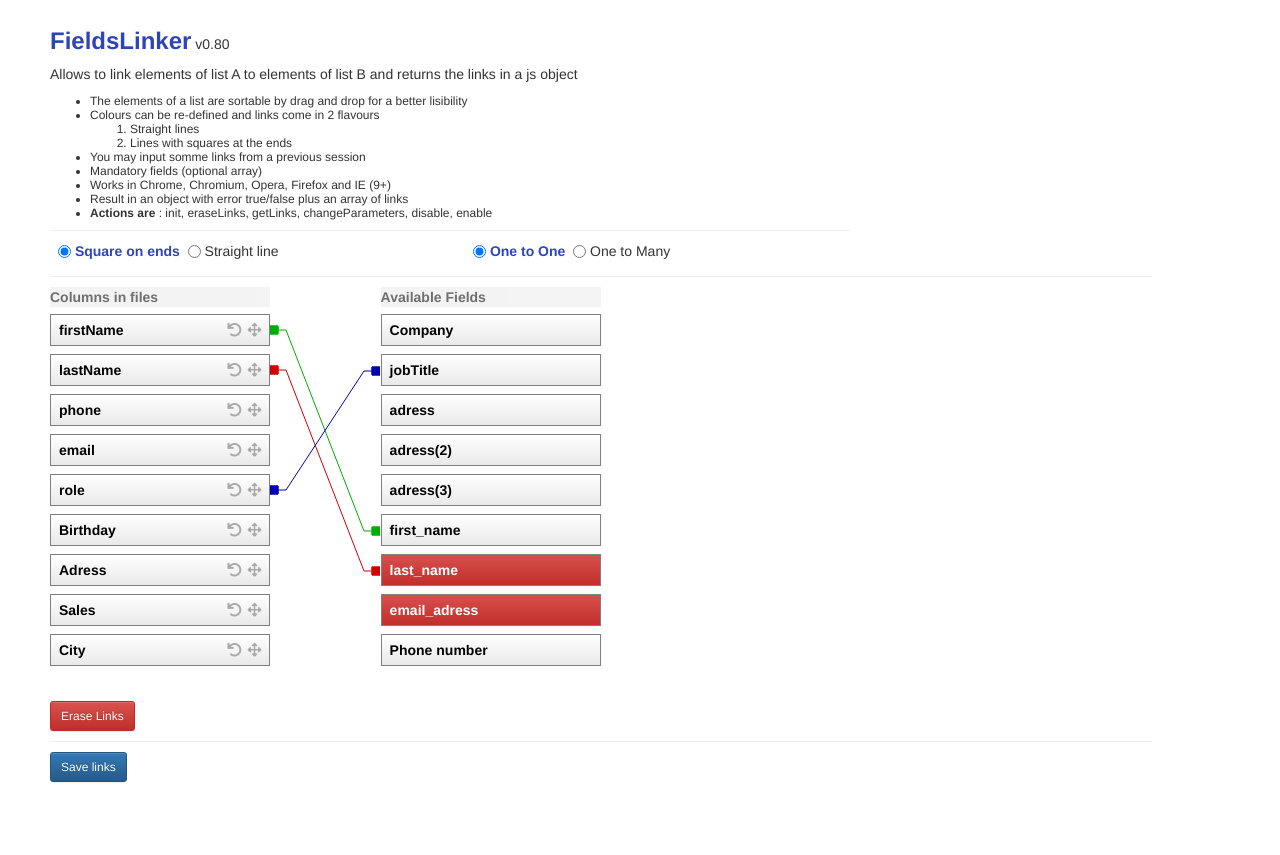
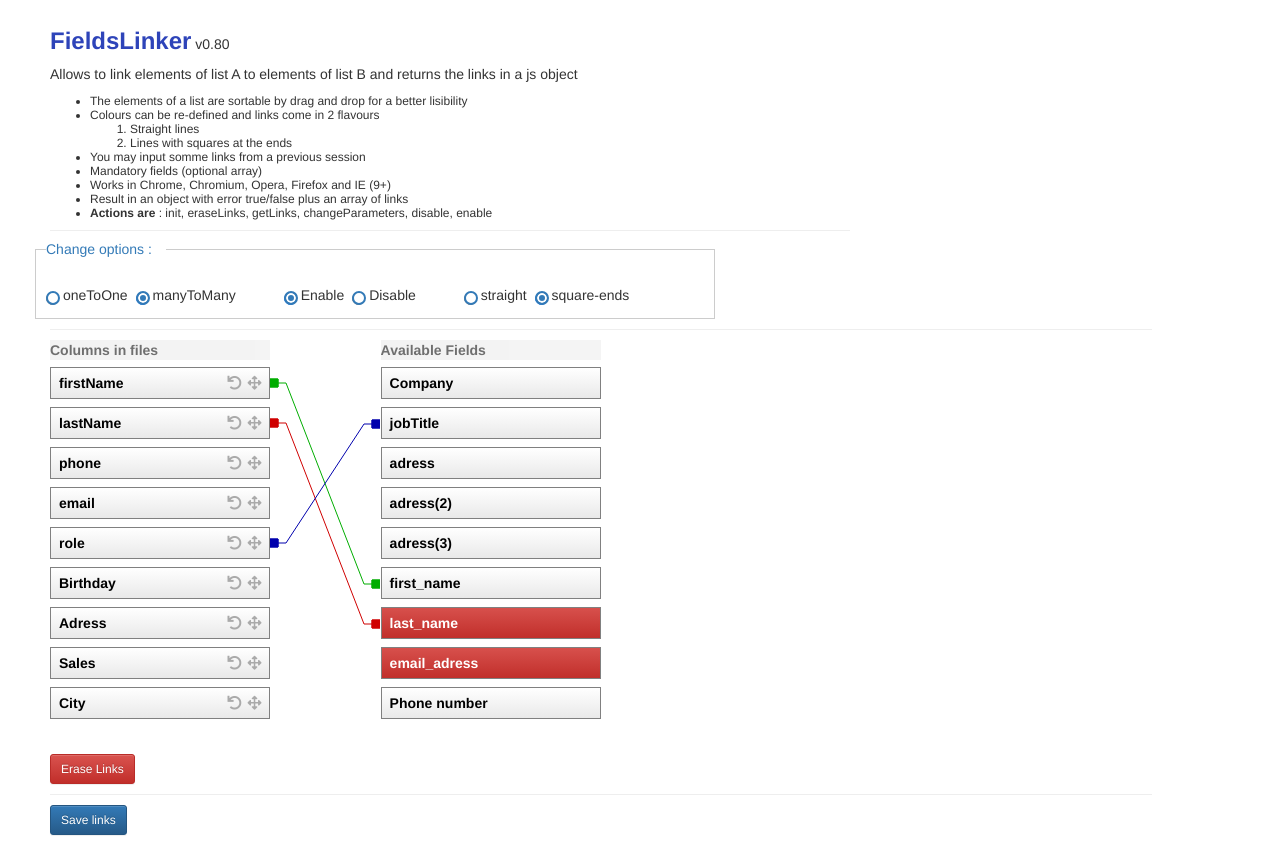
Before and after one commit to PhilippeMarcMeyer/FieldsLinker, a plain HTML site: page index.html in a window 1280 px wide. Shown: the part 54-909 px from the top of the page. Before the commit the page ends 856 px from the top, so only its background shows below. Drawn offline with nearby package versions, Linux system fonts and the light colour scheme.

Commit message:
v 80 correcting buggy demo

```diff
--- a/index.html
+++ b/index.html
@@ -87,6 +87,58 @@
 		display:inline-block;
 	}
 
+
+input[type=radio] {
+	font-size: 11px;
+	cursor: pointer;
+}
+
+	input[type=radio]:before {
+		background: white;
+		border: 2px solid #337ab7;
+		border-radius: 50%;
+		margin-top: -2px;
+		margin-right: 6px;
+		display: inline-block;
+		vertical-align: middle;
+		content: '';
+		width: 14px;
+		height: 14px;
+	}
+
+	input[type=radio]:checked:before {
+		background: #337ab7;
+		border-color: #337ab7;
+		box-shadow: inset 0px 0px 0px 2px #fff;
+	}
+	.choices{
+		display:inline-block;
+		margin-right:40px;
+	}
+
+	.choices label{
+		font-weight:normal;
+		margin-left:4px;
+		margin-right:4px;
+		vertical-align:8%;
+	}
+
+	.nice-group{
+		width:680px;
+		line-height: 16px;
+		padding:10px;
+		border:1px solid #ccc;
+		background-color:#fff
+		border-radius:5px;
+	}
+	.nice-group legend {
+		color: #337ab7;
+		width:120px;
+		font-size:14px !important;
+		border-bottom:none;
+
+	}
+
 	</style>
   </head>
   <body>
@@ -128,25 +180,23 @@
 	   </ul>
 	    <hr/>
 		<div class="row" >
-			<div class="col-lg-6 col-md-6 col-sm-6 col-xs-12">
-				<div class="btn-group btn-group-toggle radio-zone lineStyle" data-toggle="radio">
-					<label class="active">
-					<input type="radio" name="lineStyle" id="lineStyle1" value="square-ends" autocomplete="off" checked> Square on ends
-					</label>&nbsp;
-					<label class="">
-					<input type="radio" name="lineStyle" id="lineStyle2" value="straight" autocomplete="off"> Straight line
-					</label>
-				</div>
-			</div>
-			<div class="col-lg-6 col-md-6 col-sm-6 col-xs-12">
-				<div class="btn-group btn-group-toggle radio-zone oneOrMany" data-toggle="radio">
-					<label class="active">
-					<input type="radio" name="oneToMany" id="oneToManyOff" value="off" autocomplete="off" checked> One to One
-					</label>&nbsp;
-					<label class="">
-					<input type="radio" name="oneToMany" id="oneToManyOn" value="on" autocomplete="off"> One to Many
-					</label>
-				</div>
+			<div>
+   <fieldset class="nice-group">
+		   <legend>Change options :</legend>
+				  <div class="choices">
+					  <input name="associationMode" type="radio" value="oneToOne" /><label>oneToOne</label>
+					  <input name="associationMode" type="radio" value="manyToMany" checked="checked" /><label>manyToMany</label>
+				 </div>
+
+				 <div class="choices">
+					  <input name="enable" type="radio" value="enable" checked="checked"  /><label>Enable</label>
+					  <input name="enable" type="radio" value="disable" /><label>Disable</label>
+				 </div>
+				 <div class="choices">
+					  <input name="lineStyle" type="radio" value="straight"  /><label>straight</label>
+					  <input name="lineStyle" type="radio" value="square-ends" checked="checked" /><label>square-ends</label>
+				 </div>
+		   </fieldset>
 			</div>
 	  	</div>
 	  </div>
@@ -231,18 +281,21 @@
 
 		});
 
-		$(".lineStyle input[type='radio'").on("click",function(){
-			var lineStyle = $("input[name='lineStyle']:checked").val();
-			fieldLinks.fieldsLinker("changeParameters",{"lineStyle":lineStyle});
-			$(".lineStyle label").removeClass("active");
-			$(this).parent().addClass("active");
+
+		 $("input[name='associationMode']").on("click", function () {
+		 let choice = $(this).val();
+			fieldLinks.fieldsLinker("changeParameters",{"associationMode":choice});
 		});
 
-		$(".oneOrMany input[type='radio'").on("click",function(){
-			fieldLinks.fieldsLinker("changeParameters",{"oneToMany":this.value});
+		$("input[name='enable']").on("click", function () {
+		 let choice = $(this).val();
 
-			$(".oneOrMany label").removeClass("active");
-			$(this).parent().addClass("active");
+			fieldLinks.fieldsLinker(choice);
+		});
+
+		$("input[name='lineStyle']").on("click", function () {
+		 let choice = $(this).val();
+			fieldLinks.fieldsLinker("changeParameters",{"lineStyle":choice});
 		});
 
 	 </script>
```
